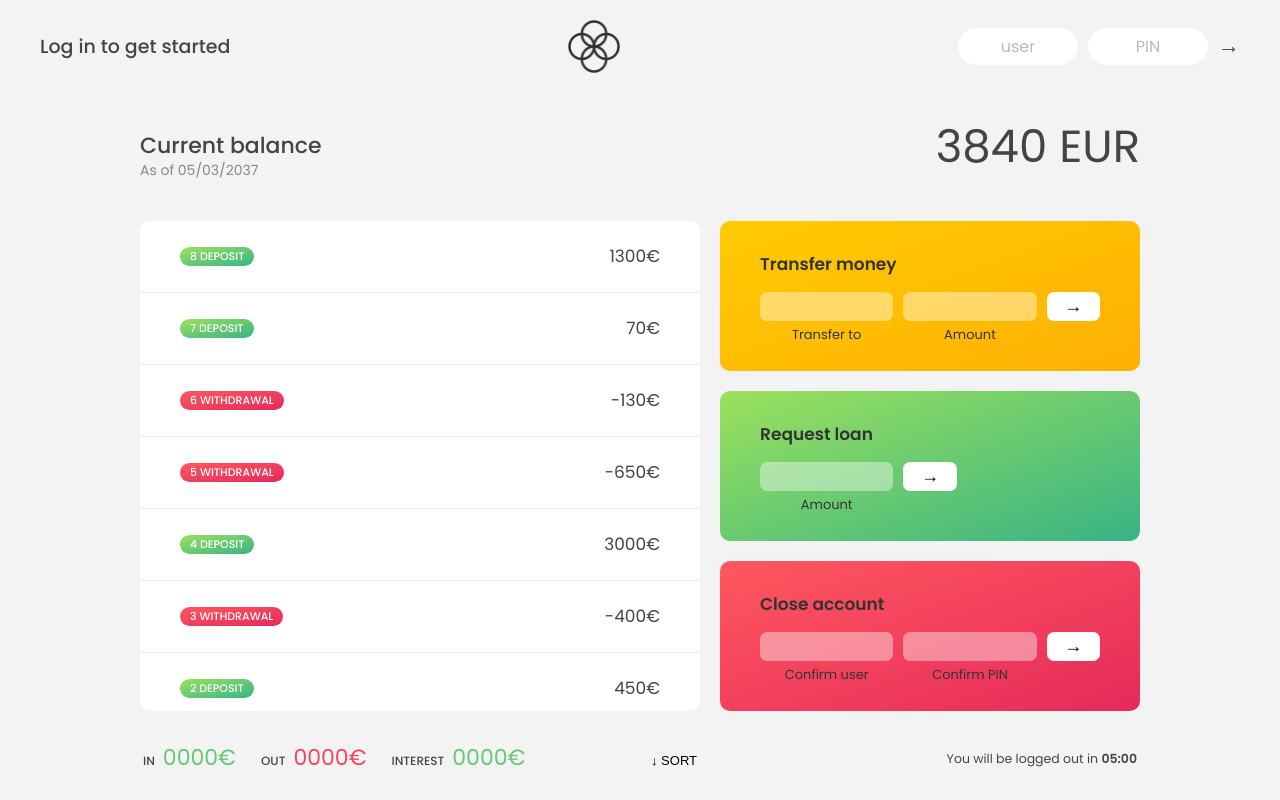
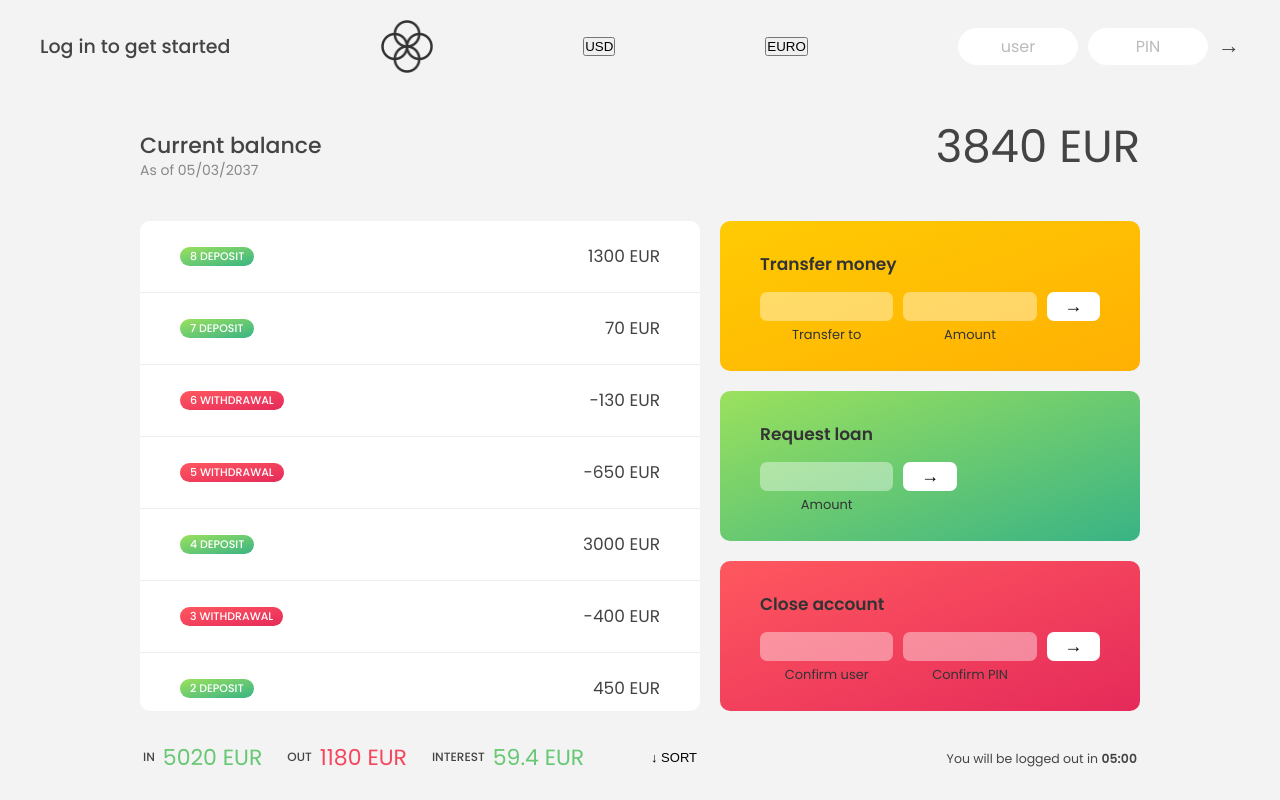
Before and after one commit to fcansi04/bank-app, a plain HTML site: page index.html in a window 1280 px wide. Drawn offline with Linux system fonts and the light colour scheme.

Commit message:
adding summaries

```diff
--- a/index.html
+++ b/index.html
@@ -19,6 +19,10 @@
     <nav>
       <p class="welcome">Log in to get started</p>
       <img src="logo.png" alt="Logo" class="logo" />
+
+      <button class="converterToUsd">USD</button>
+      <button class="converterToEuro">EURO</button>
+
       <form class="login">
         <input
           type="text"
--- a/script.js
+++ b/script.js
@@ -57,8 +57,14 @@ const inputLoanAmount = document.querySelector('.form__input--loan-amount');
 const inputCloseUsername = document.querySelector('.form__input--user');
 const inputClosePin = document.querySelector('.form__input--pin');
 
+const buttonEuro = document.querySelector('.converterToEuro');
+const buttonUsd = document.querySelector('.converterToUsd');
+
+//DİSPLAYING MOVEMENTS//
+
+containerMovements.innerHTML = '';
+
 const displayMovArr = function (movements) {
-  containerMovements.innerHTML = '';
   movements.forEach(function (value, key) {
     const type = value > 0 ? 'deposit' : 'withdrawal';
     const html = `
@@ -66,14 +72,48 @@ const displayMovArr = function (movements) {
     <div class="movements__type movements__type--${type}">${
       key + 1
     } ${type}</div>
-    <div class="movements__value">${value}€</div>
+    <div class="movements__value">${value} EUR</div>
     </div>`;
 
     containerMovements.insertAdjacentHTML('afterbegin', html);
   });
 };
+displayMovArr(account1.movements);
 
-displayMovArr(account1.movements);
+// CALCULATION OF BALANCE AND TOTAL OF IT TO PRINT//
+
+const calcPrintBalance = function (movements) {
+  let balance = movements.reduce(function (acc, val) {
+    return acc + val;
+  }, 0);
+  labelBalance.textContent = `${balance} EUR`;
+};
+calcPrintBalance(account1.movements);
+
+//CALCULATION OF SUMMARIES//
+
+const calcDisplaySummary = function (movements) {
+  const income = movements
+    .filter(mov => mov > 0)
+    .reduce((acc, mov, i) => acc + mov, 0);
+
+  const out = movements
+    .filter(mov => mov < 0)
+    .reduce((acc, mov, i) => acc + mov, 0);
+
+  const interest = movements
+    .filter(mov => mov > 0)
+    .map(mov => (mov * 1.2) / 100)
+    .filter(mov => mov >= 1)
+    .reduce((acc, mov) => acc + mov, 0);
+
+  labelSumOut.textContent = `${Math.abs(out)} EUR`;
+  labelSumIn.textContent = `${income} EUR`;
+  labelSumInterest.textContent = `${interest} EUR`;
+};
+calcDisplaySummary(account1.movements);
+
+//CREATING USERNAMES AC.TO USERS//
 
 const createUsernames = function (user) {
   let userName = user.toLowerCase().split(' ');
@@ -88,12 +128,3 @@ const createUsernames = function (user) {
 accounts.forEach(function (item) {
   item.username = createUsernames(item.owner);
 });
-
-const calcPrintBalance = function (movements) {
-  let balance = movements.reduce(function (acc, val) {
-    return acc + val;
-  }, 0);
-  labelBalance.textContent = `${balance} EUR`;
-};
-
-calcPrintBalance(account1.movements);
--- a/style.css
+++ b/style.css
@@ -1,5 +1,3 @@
-
-
 * {
   margin: 0;
   padding: 0;
@@ -167,7 +165,7 @@ nav {
 .summary {
   grid-row: 5 / 6;
   display: flex;
-  align-items: baseline;
+  align-items: center;
   padding: 0 0.3rem;
   margin-top: 1rem;
 }
```
